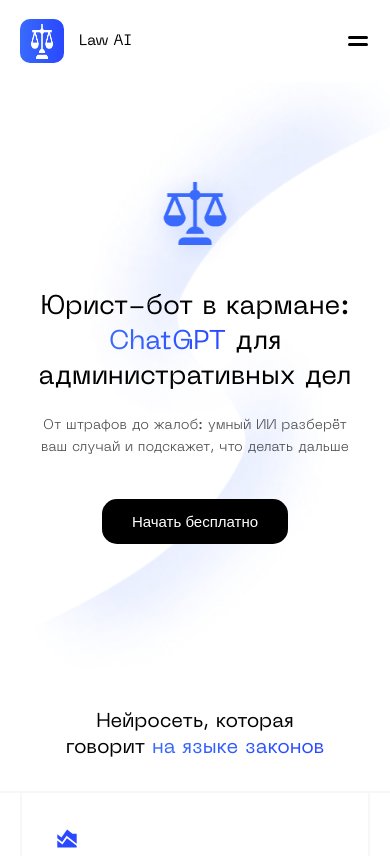
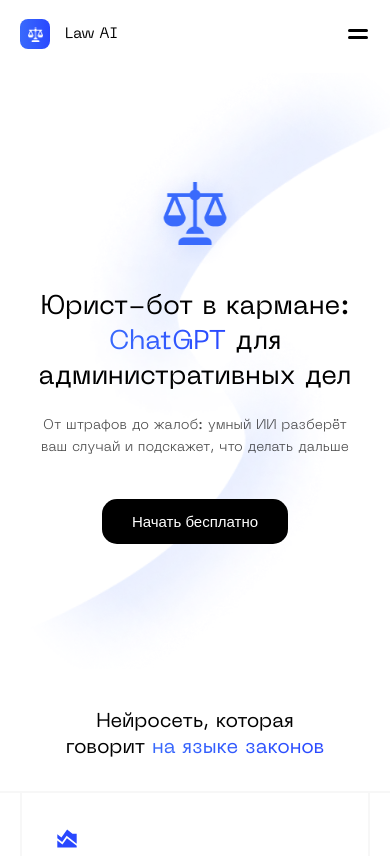
Before and after one commit to Garo1995/Administrative, a plain HTML site: page index.html in a window 390 px wide. Shown: the top 856 px of the page. Drawn offline with Linux system fonts and the light colour scheme.

Commit message:
Add files via upload

```diff
--- a/assets/css/header.css
+++ b/assets/css/header.css
@@ -161,9 +161,11 @@ header{
     .logo {
         gap: 15px;
     }
-    .logo img{
-        width: 35px;
-        height: 35px;
+    .logo-fon{
+        width: 30px;
+        height: 30px;
+        padding: 7.5px;
+        border-radius: 8px;
     }
     .logo span {
         font-size: 15px;
```
